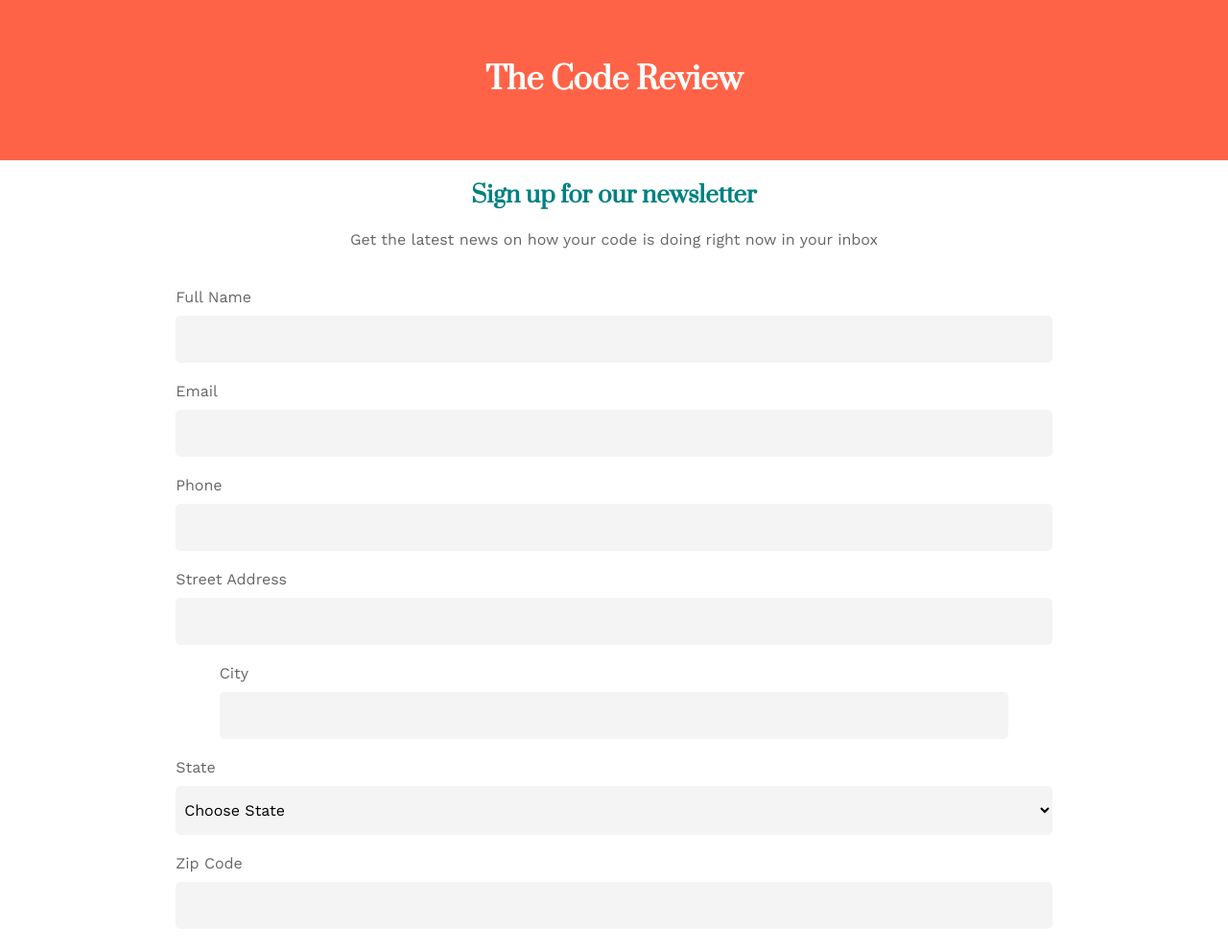
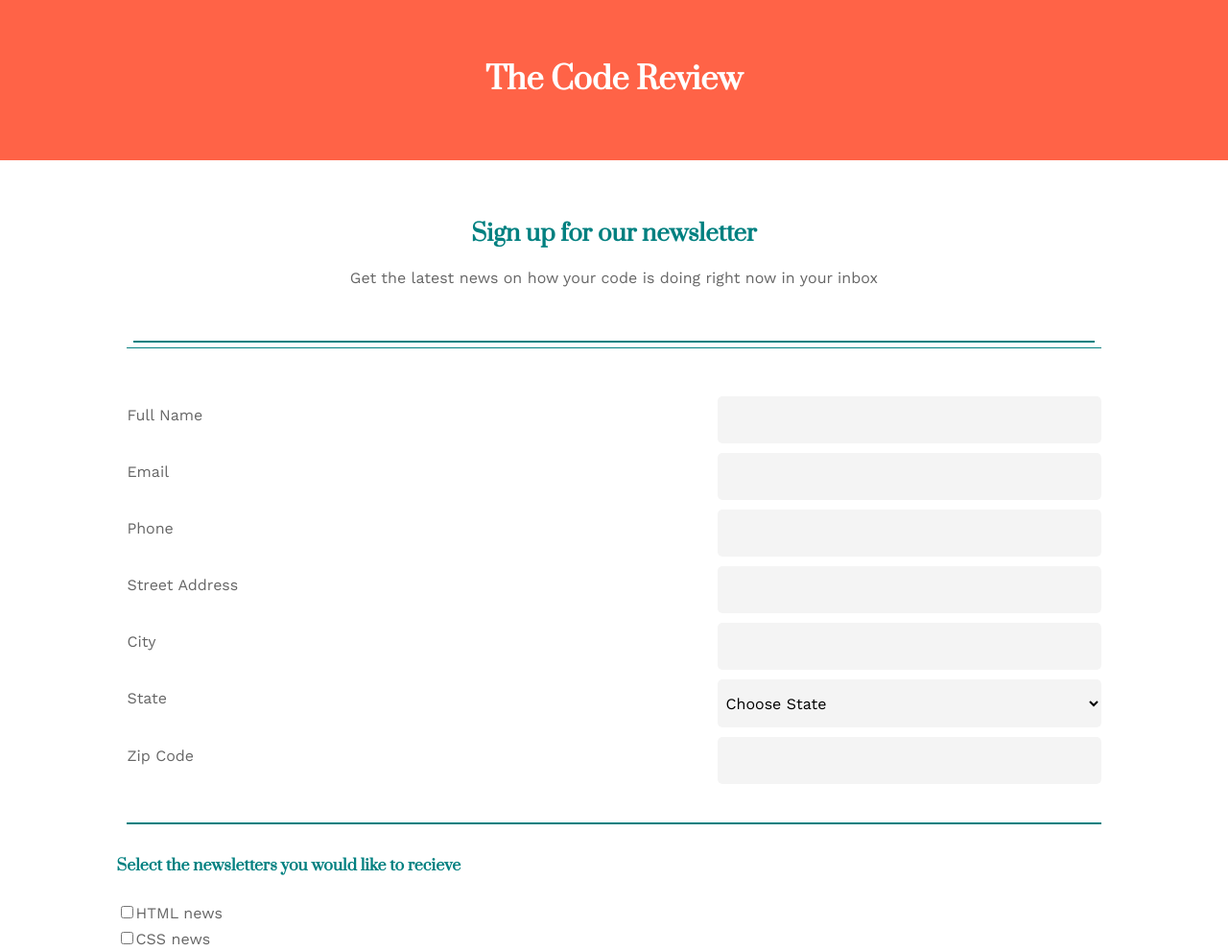
Before and after one commit to b-prouty/Project-3, a plain HTML site: page css/index.html in a window 1280 px wide. Shown: the top 991 px of the page at 96% size. Drawn offline with nearby package versions, Linux system fonts and the light colour scheme.

Commit message:
Wider View

```diff
--- a/css/index.html
+++ b/css/index.html
@@ -45,6 +45,7 @@
       <input type="text" id="city" name="city">
     </div>
 
+  <div class="col">
     <label for="state">State</label>
     <select id="state" name="state">
       <option value="none" disabled selected>Choose State</option>
@@ -100,9 +101,12 @@
     	<option value="WI">Wisconsin</option>
     	<option value="WY">Wyoming</option>
     </select>
+  </div>
 
-    <label for="zip">Zip Code</label>
-    <input type="text" id="zip" name="zip">
+  <div class="col">
+      <label for="zip">Zip Code</label>
+      <input type="text" id="zip" name="zip">
+  </div>
   </div>
 </fieldset>
 
--- a/css/style.css
+++ b/css/style.css
@@ -37,6 +37,9 @@ select {
   border: none;
   font-size: 1em
 }
+select {
+  height: 50px;
+}
 textarea{
   border-radius: 5px;
   background: #f4f4f4;
@@ -52,11 +55,28 @@ label {
 }
 .container,
 .contact,
-.newsletter,
-.col {
+.newsletter {
   display: flex;
   flex-direction: column;
   width: 90%;
+  margin: auto;
+  flex-basis: 1;
+}
+.contact {
+  padding: 40px 0;
+  border-bottom: 2px solid teal;
+  border-top: 1px solid teal;
+}
+.secondary-header {
+  border-bottom: 2px solid teal;
+  width: 87%;
+  margin: auto;
+  padding: 40px 0;
+}
+.col{
+  display: flex;
+  flex-direction: column;
+  width: 100%;
   margin: auto;
   flex-basis: 1;
 }
@@ -86,5 +106,19 @@ footer {
 /* --- MEDIA QUERIE --- */
 
 @media (min-width:760px) {
+.col {
+  flex-direction: row;
+  flex-grow: 1;
+  flex-wrap: wrap;
+  justify-content: space-between;
+}
 
+.col > label{
+  justify-content: flex-start;
 }
+.col > input,
+.col > select {
+  width: 400px;
+  margin-left: 40px;
+}
+}
```
